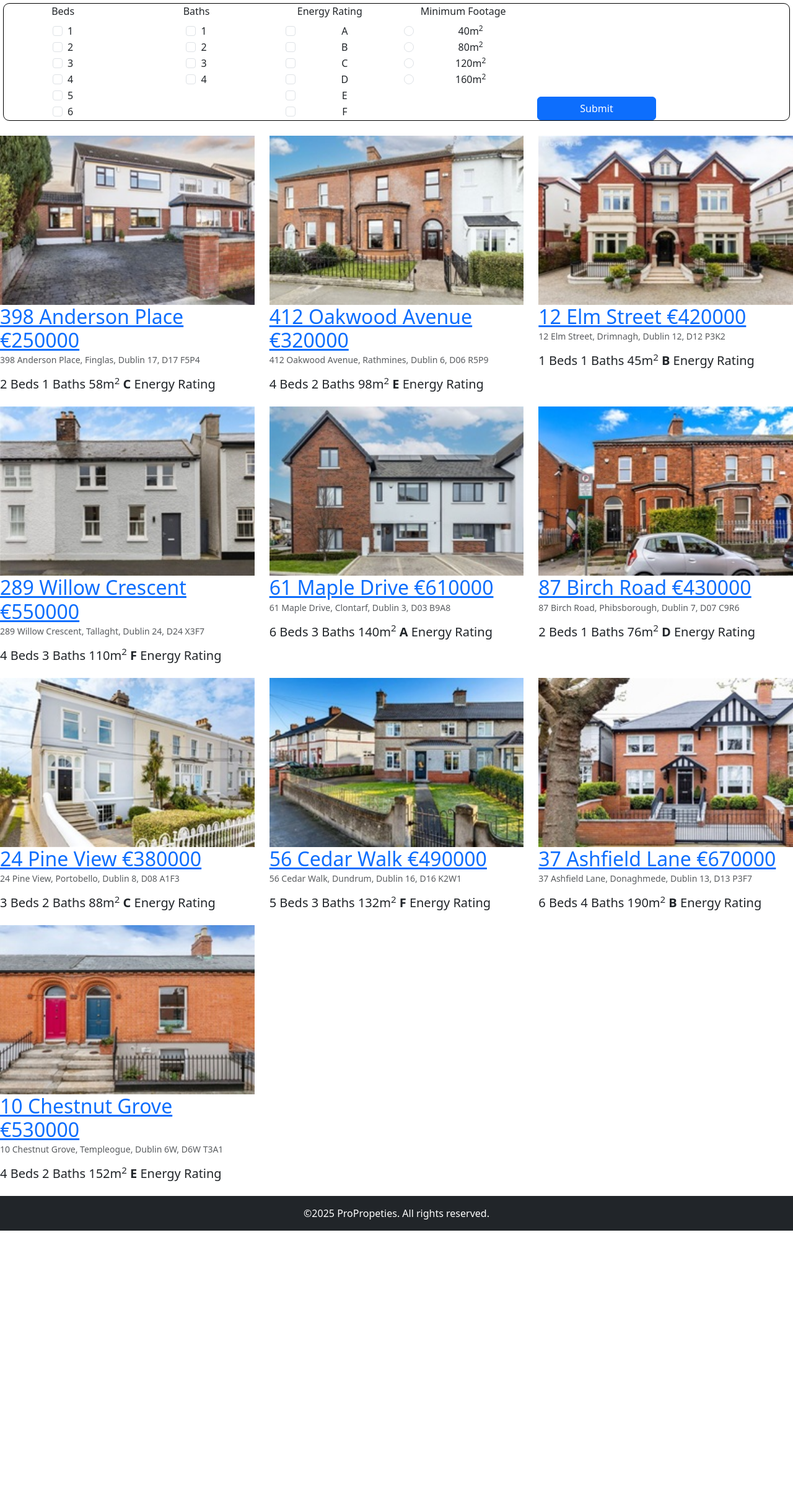
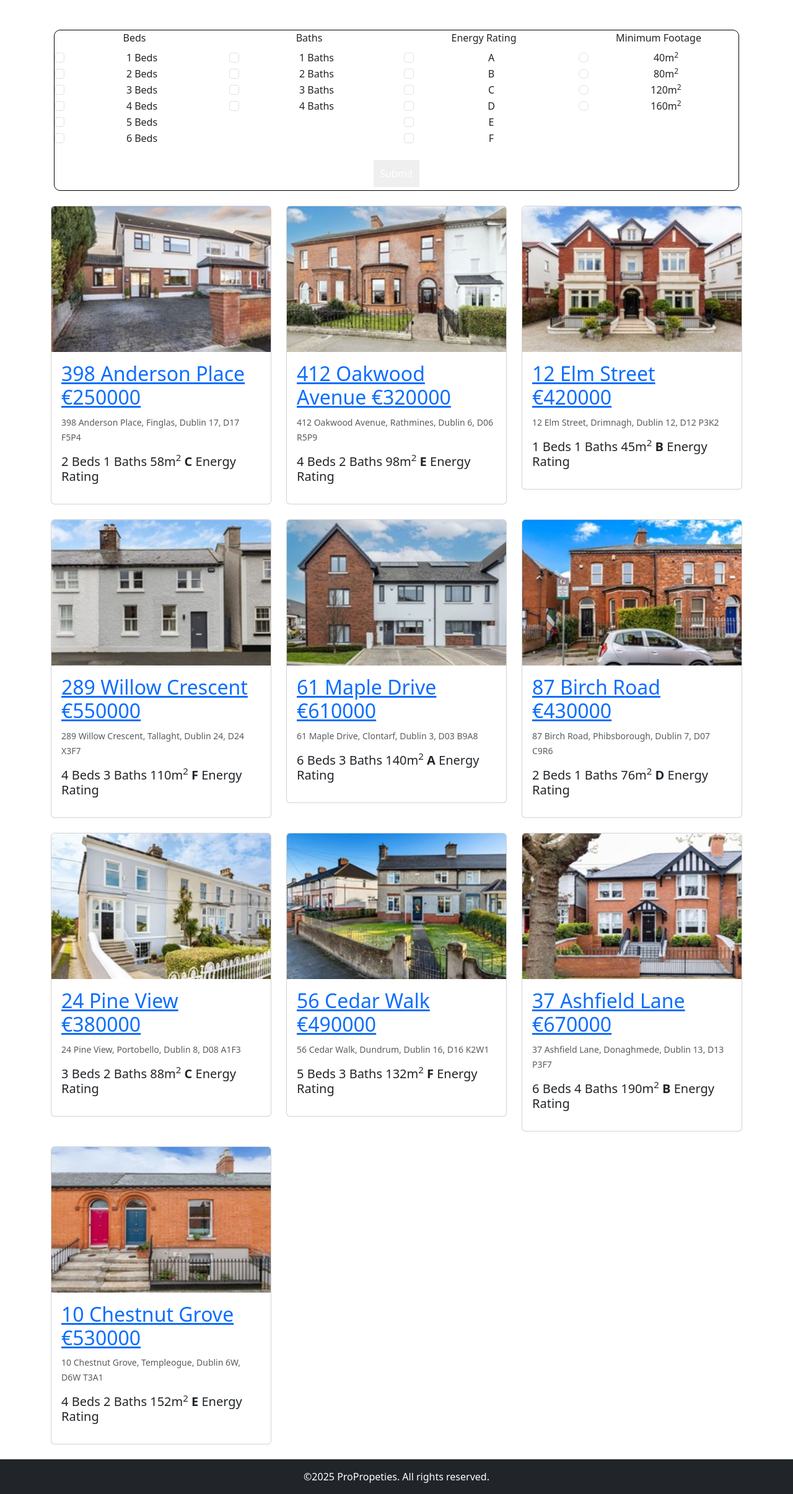
Before and after one commit to ccoffinn/ProProperties, a PHP site: page / in a window 1280 px wide. Shown: the part 64-2475 px from the top of the page at 62% size. Before the commit the page ends 2050 px from the top, so only its background shows below. Run offline with PHP 8.4, Linux system fonts and the light colour scheme; the visitor is signed in with stand-in values (Sample User, id 1); data comes from the database, SQL or seed files in the repository.

Commit message:
fixed styling

```diff
--- a/public/css/ProPropStyle.css
+++ b/public/css/ProPropStyle.css
@@ -44,9 +44,7 @@
 
 
 
-p {
-    color: white;
-}
+
 
 /* Form styling */
 .contact-form {
--- a/public/filterListings.php
+++ b/public/filterListings.php
@@ -132,11 +132,12 @@
         ?>
 
         <div class="col-md-4 mb-4">
-            <a href="../toREMOVE/ProductDescription.html"> <!-- TODO add single property page with ID -->
+            <a href="booking.php">
                 <div class=card>
                     <img src="images/house<?php echo $property['ID']?>.jpg" alt="Photo of a House" class="card-img-top">
                     <div class="card-body">
                         <h5 class="card-title"><?php echo $address->line1 . " €" . $property['price']; ?></h5>
+            </a>
                         <p class="card-text"><?php echo $address; ?></p>
                             <p class="card-text">
                                 <?php echo $property['beds']; ?> Beds,
@@ -144,9 +145,8 @@
                                 <?php echo $property['footage']; ?>m<sup>2</sup>,
                                 <strong><?php echo EnergyRating::findByID($property['energyRatingID']); ?></strong> Energy Rating
                             </p>
-                        </div>
                     </div>
-            </a>
+                </div>
         </div>
     <?php } ?>
 </div>
--- a/public/index.php
+++ b/public/index.php
@@ -27,7 +27,7 @@
     ?>
 </header>
 
-<main>
+<div>
 <?php
     require "../src/common.php";
     require "../src/Property.php";
@@ -36,46 +36,47 @@
 ?>
 
     <!-- display filters for listings -->
+    <main class="container mt-5">
         <div class ="tags">
             <form action ="filterListings.php" method ="post">
-        <div class="row">
-            <div class="col-md-2">
+                <div class="row mb-3">
+                    <div class="col-md-3">
                         <label for="beds" class="form-label">Beds</label><br>
                         <?php for ($i = 1; $i <= 6; $i++) { ?>
                             <div class="form-check">
-                            <label class="form-check-label" fpr="bed-<?php echo $i; ?>">
                                 <input type="checkbox" class="form-check-input" id="bed-<?php echo $i; ?>" name="beds[]" value="<?php echo $i; ?>">
-                                <?php echo $i; ?>
+                                <label class="form-check-label" for="bed-<?php echo $i; ?>"><?php echo $i; ?> Beds </label>
+                            </div>
+                        <?php } ?>
+                    </div>
+
+                    <div class="col-md-3">
+                        <label for="baths" class="form-label">Baths</label><br>
+                        <?php for ($i = 1; $i <= 4; $i++) { ?>
+                            <div class="form-check">
+                                <input type="checkbox" class="form-check-input" id="bath-<?php echo $i; ?>" name="baths[]" value="<?php echo $i; ?>">
+                                <label class="form-check-label" for="bath-<?php echo $i; ?>">
+                                    <?php echo $i; ?> Baths
                                 </label>
                             </div>
                         <?php } ?>
                     </div>
 
-                <div class="col-md-2">
-                    <label for="baths" class="form-label">Baths</label><br>
-                    <?php for ($i = 1; $i <= 4; $i++) { ?>
+                    <div class="col-md-3">
+                        <label for="ratings" class="form-label">Energy Rating</label><br>
+                        <?php for ($i = 1; $i <= 6; $i++) {
+                            $rating = EnergyRating::findByID($i);
+                            ?>
                             <div class="form-check">
-                            <label class="form-check-label" for="bath-<?php echo $i; ?>">
-                                <input type="checkbox" class="form-check-input" id="bath-<?php echo $i; ?>" name="baths[]" value="<?php echo $i; ?>"> <?php echo $i ?>
+                                <input type="checkbox" class="form-check-input" id="rating-<?php echo $i; ?>" name="ratings[]" value="<?php echo $i; ?>">
+                                <label class="form-check-label" for="rating-<?php echo $i; ?>">
+                                    <?php echo htmlspecialchars($rating); ?>
                                 </label>
                             </div>
                         <?php } ?>
                     </div>
 
-                <div class="col-md-2">
-                    <label for="ratings" class="form-label">Energy Rating</label><br>
-                    <?php for ($i = 1; $i <= 6; $i++) {
-                        $rating = EnergyRating::findByID($i);
-                    ?>
-                        <div class="form-check">
-                            <label class="form-check">
-                                <input type="checkbox" class="form-check-input" id="rating-<?php echo $i; ?>" name="ratings[]" value="<?php echo $i; ?>"> <?php echo htmlspecialchars($rating); ?>
-                            </label>
-                        </div>
-                    <?php } ?>
-                </div>
-
-                <div class="col-md-2">
+                    <div class="col-md-3">
                         <label for="footages" class="form-label">Minimum Footage</label><br>
                         <?php for ($i = 1; $i <= 4; $i++) { ?>
                             <div class="form-check">
@@ -84,25 +85,24 @@
                             </div>
                         <?php } ?>
                     </div>
-                <div class="col-md-2 d-flex align-items-end">
-                    <button type="submit" class="btn btn-primary w-100">Submit</button>
                 </div>
-            </div>
+
+                <div class="submit">
+                    <button type = "submit">Submit</button>
                 </div>
             </form>
         </div>
 
-<div class="listings mt-4">
-    <div class="row">
+<div class="listings row mt-4">
     <!-- loop to display listings on home page -->
         <?php
         $properties = Property::getAllProperties();
         foreach ($properties as $property) {
             $address = Address::findByID($property['addressID']); // turn AddressID into string
             ?>
-            <div class="col-md-4">
-                <a href="booking.php"> <!-- TODO add single property page with ID -->
-                    <div class="col mb-4">
+            <div class="col-md-4 mb-4">
+                <a href="booking.php">
+                    <div class="card">
                         <img src="images/house<?php echo $property['ID']?>.jpg" class="card-img-top" alt="Photo of House">
                         <div class="card-body">
                             <h2 class="card-title"> <?php echo $address->line1 . " €" . $property['price']?></h2>
@@ -117,7 +117,6 @@
             </div>
         <?php } ?>
     </div>
-</div>
 </main>
 
 <footer class="mt-auto">
```
Lines whose indentation alone changed are shown as unchanged.
